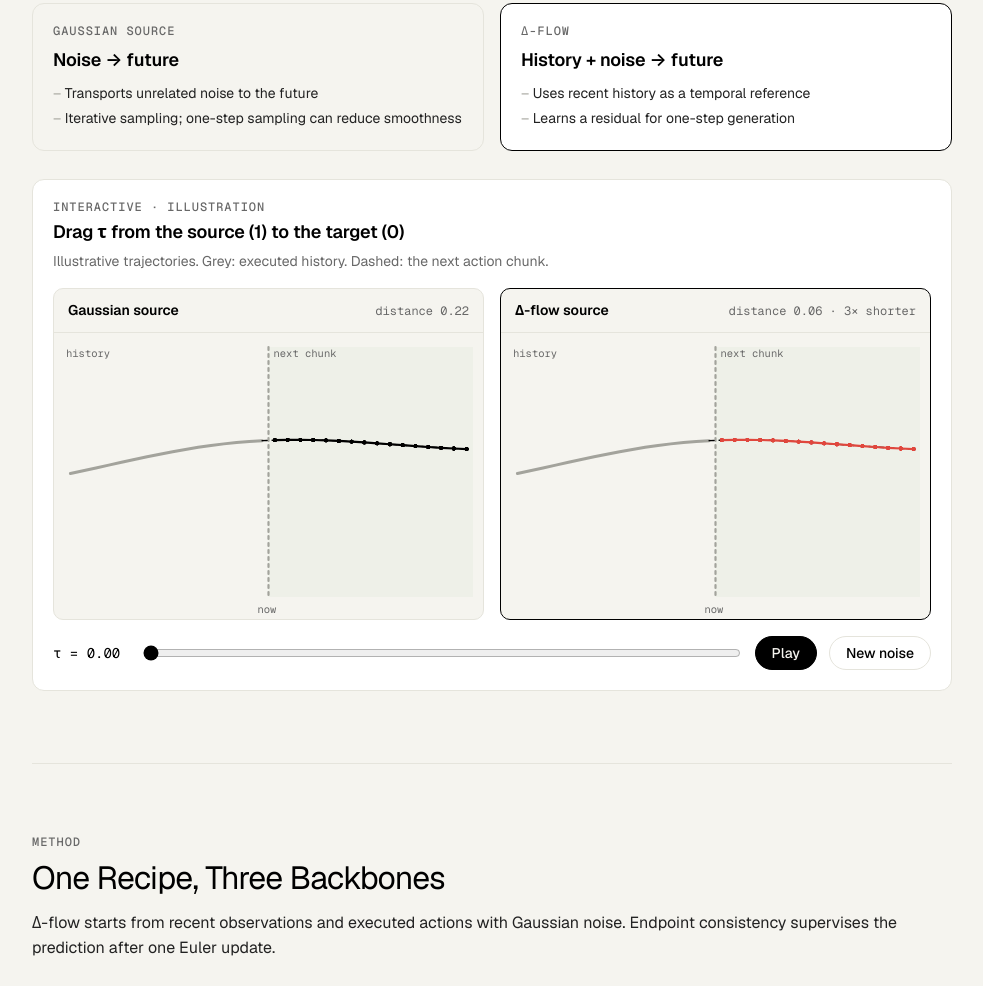
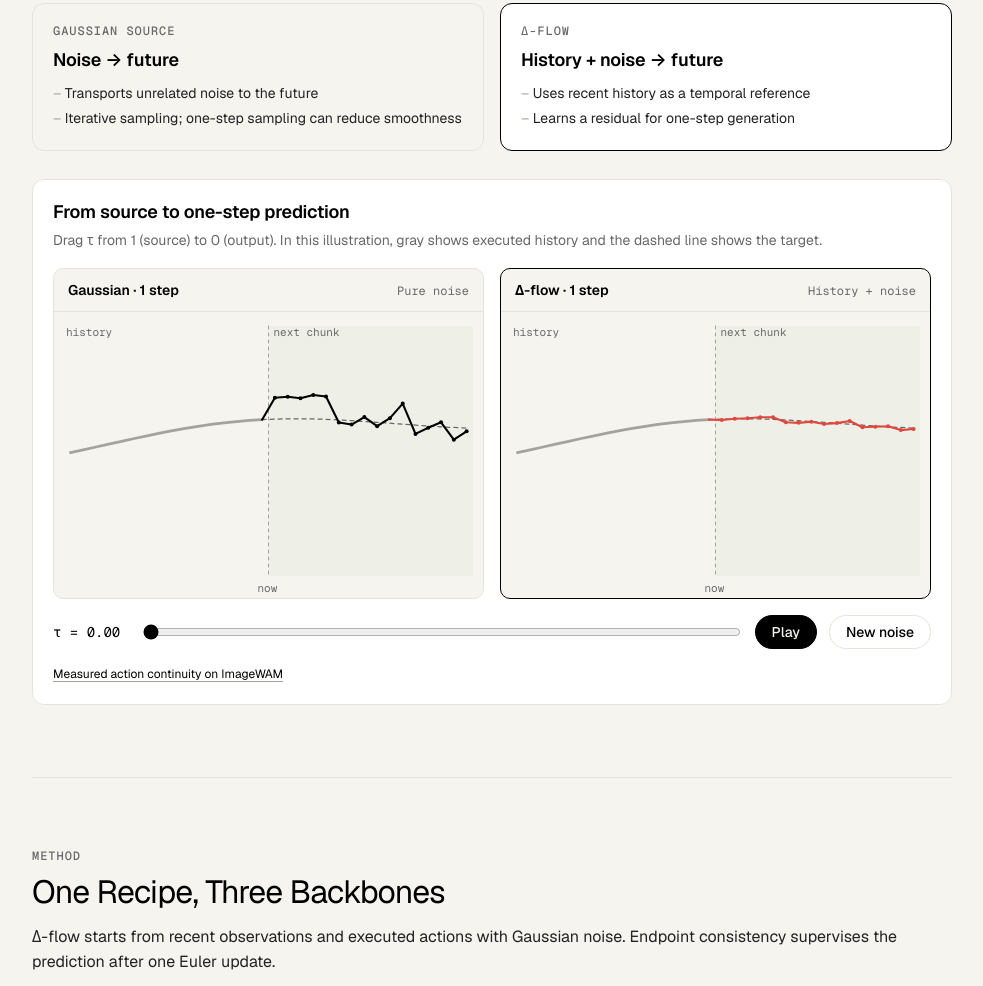
Before and after one commit to zuo-kuangji/delta-flow, a plain HTML site: page docs/index.html in a window 1280 px wide. Shown: the part 1763-2749 px from the top of the page, without its empty margins (148-1131 px from the left). Drawn offline with nearby package versions, Linux system fonts and the light colour scheme.

Commit message:
Show one-step outputs in the flow illustration

```diff
--- a/docs/index.html
+++ b/docs/index.html
@@ -192,6 +192,7 @@ table.res-plus{min-width:780px}
 .dpanel figcaption{display:flex;justify-content:space-between;align-items:baseline;gap:8px;padding:10px 14px;border-bottom:1px solid var(--line);font-size:var(--fs-sm)}
 .dpanel figcaption .mono{color:var(--muted);font-size:var(--fs-xs)}
 .dpanel canvas{display:block;width:100%;aspect-ratio:3/2}
+#tau-demo,#action-continuity{scroll-margin-top:72px}
 .demo-ctrl{display:flex;flex-wrap:wrap;align-items:center;gap:12px}
 .demo-ctrl label{min-width:76px;font-size:var(--fs-sm)}
 .demo-ctrl input[type=range]{flex:1 1 220px;accent-color:var(--ink);min-width:0}
@@ -363,18 +364,17 @@ footer > .wrap{position:relative;padding-block:32px;text-align:center;font:var(-
     </div>
     <div class="box plate demo" id="tau-demo">
       <div class="demo-head">
-        <span class="k">Interactive · illustration</span>
-        <h3>Drag τ from the source (1) to the target (0)</h3>
-        <p>Illustrative trajectories. Grey: executed history. Dashed: the next action chunk.</p>
+        <h3>From source to one-step prediction</h3>
+        <p>Drag τ from 1 (source) to 0 (output). In this illustration, gray shows executed history and the dashed line shows the target.</p>
       </div>
       <div class="demo-panels">
         <figure class="dpanel">
-          <figcaption><b>Gaussian source</b><span class="mono" id="d-g">—</span></figcaption>
-          <canvas id="cv-gauss" aria-label="A cloud of Gaussian noise collapses onto the target action chunk"></canvas>
+          <figcaption><b>Gaussian · 1 step</b><span class="mono">Pure noise</span></figcaption>
+          <canvas id="cv-gauss" aria-label="One action coordinate from a Gaussian source to an illustrative one-step output with a boundary jump and step-to-step variation" role="img"></canvas>
         </figure>
         <figure class="dpanel on">
-          <figcaption><b>Δ-flow source</b><span class="mono" id="d-d">—</span></figcaption>
-          <canvas id="cv-delta" aria-label="The noisy history band moves a short distance onto the target action chunk"></canvas>
+          <figcaption><b>Δ-flow · 1 step</b><span class="mono">History + noise</span></figcaption>
+          <canvas id="cv-delta" aria-label="One action coordinate from a noisy history source to an illustrative one-step output that smoothly continues the history" role="img"></canvas>
         </figure>
       </div>
       <div class="demo-ctrl">
@@ -383,6 +383,7 @@ footer > .wrap{position:relative;padding-block:32px;text-align:center;font:var(-
         <button type="button" class="btn" id="tau-play">Play</button>
         <button type="button" class="btn ghost" id="tau-new">New noise</button>
       </div>
+      <p class="demo-note"><a href="#action-continuity">Measured action continuity on ImageWAM</a></p>
     </div>
   </div>
 </section>
@@ -495,7 +496,7 @@ footer > .wrap{position:relative;padding-block:32px;text-align:center;font:var(-
       <figcaption><b>Latency and success.</b> Timings cover complete local policy calls on an A100-80GB. The π<sub>0.5</sub> timings use JAX LoRA. Dashed lines show LIBERO success, and solid lines show LIBERO-Plus success.</figcaption>
     </figure>
     <p class="body">Across 20 matched successful LIBERO-Long trajectories, ImageWAM's mean action jerk is 0.04335 with complete Δ-flow and 0.19399 with one-step Gaussian sampling, a 4.5× difference. <a href="https://arxiv.org/html/2610.15794#A2.T9">Trajectory results</a></p>
-    <figure class="fig">
+    <figure class="fig" id="action-continuity">
       <img src="static/images/action_continuity.png?v=20261012" alt="Action change and jerk around chunk boundaries on ImageWAM." width="1560" height="662" loading="lazy">
       <figcaption><b>Action smoothness.</b> ImageWAM on LIBERO-Long. Boundary peaks fall 48% for action change and 67% for jerk versus one-step Gaussian sampling. Bands: paired-bootstrap 95% CI.</figcaption>
     </figure>
@@ -695,58 +696,151 @@ document.getElementById('copy-bib').addEventListener('click', function(){
   /* ---------- Demo 1: flow time ---------- */
   var cvG=document.getElementById('cv-gauss'),cvD=document.getElementById('cv-delta');
   if(cvG&&cvD){
-    var H=16,K=28,tau=1,seed=7;
-    function g(t){return 0.52+0.13*Math.sin(0.05*t+0.9)+0.035*Math.sin(0.16*t+2.0);}
-    var hist=[],targ=[];
-    for(var i=0;i<H;i++){hist.push(g(i-H));targ.push(g(i));}
-    // particles in plot units: u = horizontal position across the panel (0..1), v = action value (0..1)
-    function U(i){return (i+H+0.5)/(2*H);}
-    var PG,PD;
+    const horizon=16;
+    const slider=document.getElementById('tau');
+    const tauValue=document.getElementById('tau-val');
+    let tau=Number(slider.value), seed=7;
+    let animation=null, autoplay=null, observer=null;
+    let gaussian, delta, lower, upper;
+
+    function referenceAction(step){
+      return 0.52+0.13*Math.sin(0.05*step+0.9)+0.035*Math.sin(0.16*step+2.0);
+    }
+    const history=Array.from({length:horizon}, (_, i)=>referenceAction(i-horizon));
+    const target=Array.from({length:horizon}, (_, i)=>referenceAction(i));
+
     function sample(){
-      var r=rng(seed*9973+1);PG=[];PD=[];
-      for(var k=0;k<K;k++)for(var i=0;i<H;i++){
-        PG.push({su:Math.min(.985,Math.max(.53,0.76+0.085*gauss(r))),sv:Math.min(.97,Math.max(.05,0.50+0.13*gauss(r))),tu:U(i),tv:targ[i]});
-        PD.push({su:U(i)+0.011*gauss(r),sv:hist[i]+0.024*gauss(r),tu:U(i),tv:targ[i]});
+      const random=rng(seed*9973+1);
+      const noise=Array.from({length:horizon}, ()=>gauss(random));
+      gaussian={
+        source: noise.map(value=>0.50+0.13*value),
+        // A schematic one-step error with a boundary offset and per-step variation.
+        output: target.map((value, i)=>value+0.11*Math.exp(-i/5)+0.032*noise[i]),
+      };
+      delta={
+        source: history.map((value, i)=>value+0.024*noise[i]),
+        output: target.map((value, i)=>value+0.006*noise[i]),
+      };
+      const actions=[...gaussian.source,...delta.source,...gaussian.output,...delta.output];
+      lower=Math.min(0, ...actions);
+      upper=Math.max(1, ...actions);
+    }
+
+    function draw(canvas, trajectory, color){
+      const frame=fit(canvas);
+      if(!frame)return;
+      const {c,w,h}=frame;
+      const left=10, right=w-10, top=24, bottom=h-22;
+      const middle=(left+right)/2;
+      const last=history[horizon-1];
+      const x=(step)=>middle+(step+0.5)*(right-left)/(2*horizon);
+      const y=(value)=>bottom-(value-lower)*(bottom-top)/(upper-lower);
+
+      function stroke(values, start, strokeColor, width, dash=[]){
+        c.strokeStyle=strokeColor;
+        c.lineWidth=width;
+        c.setLineDash(dash);
+        c.beginPath();
+        c.moveTo(x(start), y(values[0]));
+        values.slice(1).forEach((value, i)=>c.lineTo(x(start+i+1), y(value)));
+        c.stroke();
+        c.setLineDash([]);
       }
-      var dg=dist(PG),dd=dist(PD);
-      document.getElementById('d-g').textContent='distance '+dg.toFixed(2);
-      document.getElementById('d-d').textContent='distance '+dd.toFixed(2)+' · '+Math.round(dg/dd)+'× shorter';
+
+      c.clearRect(0,0,w,h);
+      c.fillStyle=C.panel;
+      c.fillRect(middle,top-10,right-middle,bottom-top+10);
+      c.strokeStyle=C.faint;
+      c.lineWidth=1;
+      c.setLineDash([3,4]);
+      c.beginPath();
+      c.moveTo(middle,top-10);
+      c.lineTo(middle,bottom);
+      c.stroke();
+      c.setLineDash([]);
+      c.fillStyle=C.muted;
+      c.font='11px "Geist Mono", ui-monospace, monospace';
+      c.fillText('history', left+2, top);
+      c.fillText('next chunk', middle+5, top);
+      c.fillText('now', middle-11, h-6);
+      c.lineCap='round';
+      c.lineJoin='round';
+      stroke(history,-horizon,C.faint,2.8);
+      stroke([last,...target],-1,C.muted,1.25,[4,4]);
+
+      // Trace the straight segment of the illustrative Euler update at fixed action indices.
+      const actions=trajectory.source.map((value, i)=>tau*value+(1-tau)*trajectory.output[i]);
+      if(tau===0){
+        stroke([last,...actions],-1,color,2.1);
+      }else{
+        stroke(actions,0,color,2.1);
+      }
+      c.fillStyle=color;
+      actions.forEach((value, i)=>{
+        c.beginPath();
+        c.arc(x(i), y(value), 2, 0, 2*Math.PI);
+        c.fill();
+      });
     }
-    function dist(P){var t=0;P.forEach(function(p){t+=Math.hypot(p.su-p.tu,p.sv-p.tv);});return t/P.length;}
-    function draw(cv,P,col,rad){
-      var f=fit(cv);if(!f)return;var c=f.c,w=f.w,h=f.h,pl=10,pr=10,pt=24,pb=22;
-      function X(u){return pl+u*(w-pl-pr);} function Y(v){return h-pb-v*(h-pt-pb);}
-      c.clearRect(0,0,w,h);
-      c.fillStyle=C.panel;c.fillRect(X(0.5),pt-10,X(1)-X(0.5),h-pt-pb+10);
-      c.strokeStyle=C.faint;c.setLineDash([3,4]);c.beginPath();c.moveTo(X(0.5),pt-10);c.lineTo(X(0.5),h-pb);c.stroke();c.setLineDash([]);
-      c.font='10.5px "Geist Mono", ui-monospace, monospace';c.fillStyle=C.muted;
-      c.fillText('history',X(0)+2,pt);c.fillText('next chunk',X(0.5)+5,pt);c.fillText('now',X(0.5)-11,h-6);
-      c.strokeStyle=C.faint;c.lineWidth=3;c.lineCap='round';c.beginPath();
-      for(var i=0;i<H;i++){var x=X(U(i-H)),y=Y(hist[i]);if(!i)c.moveTo(x,y);else c.lineTo(x,y);}c.stroke();
-      c.setLineDash([5,5]);c.strokeStyle=C.ink;c.lineWidth=1.4;c.beginPath();c.moveTo(X(U(-1)),Y(hist[H-1]));
-      for(var i=0;i<H;i++)c.lineTo(X(U(i)),Y(targ[i]));c.stroke();c.setLineDash([]);
-      c.fillStyle=col;c.globalAlpha=0.32;
-      for(var n=0;n<P.length;n++){var p=P[n];var u=(1-tau)*p.tu+tau*p.su,v=(1-tau)*p.tv+tau*p.sv;c.beginPath();c.arc(X(u),Y(v),rad,0,6.283);c.fill();}
-      c.globalAlpha=1;
-      if(tau<0.02){c.strokeStyle=col;c.lineWidth=2.2;c.beginPath();for(var i=0;i<H;i++){var x=X(U(i)),y=Y(targ[i]);if(!i)c.moveTo(x,y);else c.lineTo(x,y);}c.stroke();}
+
+    function render(){
+      draw(cvG,gaussian,C.ink);
+      draw(cvD,delta,C.delta);
+      tauValue.textContent=tau.toFixed(2);
     }
-    function render(){draw(cvG,PG,C.ink,1.9);draw(cvD,PD,C.delta,1.9);document.getElementById('tau-val').textContent=tau.toFixed(2);}
-    var slider=document.getElementById('tau'),anim=null;
-    slider.addEventListener('input',function(){if(anim){cancelAnimationFrame(anim);anim=null;}tau=+slider.value;render();});
+    function setTime(value){
+      tau=value;
+      slider.value=value;
+      render();
+    }
+    function stop(){
+      cancelAnimationFrame(animation);
+      clearTimeout(autoplay);
+      if(observer)observer.disconnect();
+    }
     function play(){
-      if(anim)cancelAnimationFrame(anim);
-      if(reduce){tau=tau>0.5?0:1;slider.value=tau;render();return;}
-      var from=tau>0.02?tau:1,t0=null,dur=1800*Math.max(from,.3);
-      if(from===1){tau=1;}
-      function step(ts){if(t0===null)t0=ts;var k=Math.min(1,(ts-t0)/dur);var e=k<.5?2*k*k:1-Math.pow(-2*k+2,2)/2;tau=from*(1-e);slider.value=tau;render();if(k<1)anim=requestAnimationFrame(step);else anim=null;}
-      anim=requestAnimationFrame(step);
+      stop();
+      if(reduce){
+        setTime(tau>0.5?0:1);
+        return;
+      }
+      const from=tau>0.02?tau:1;
+      const duration=1800*Math.max(from,0.3);
+      let start=null;
+      function step(timestamp){
+        if(start===null)start=timestamp;
+        const progress=Math.min(1,(timestamp-start)/duration);
+        const eased=progress<0.5?2*progress*progress:1-Math.pow(2-2*progress,2)/2;
+        setTime(from*(1-eased));
+        animation=progress<1?requestAnimationFrame(step):null;
+      }
+      animation=requestAnimationFrame(step);
     }
-    document.getElementById('tau-play').addEventListener('click',play);
-    document.getElementById('tau-new').addEventListener('click',function(){seed++;tau=1;slider.value=1;sample();render();});
-    sample();render();
-    window.addEventListener('resize',render);
+
+    slider.addEventListener('input', ()=>{
+      stop();
+      setTime(Number(slider.value));
+    });
+    document.getElementById('tau-play').addEventListener('click', play);
+    document.getElementById('tau-new').addEventListener('click', ()=>{
+      stop();
+      seed++;
+      sample();
+      setTime(1);
+    });
+    sample();
+    render();
+    window.addEventListener('resize', render);
     if(window.ResizeObserver)new ResizeObserver(render).observe(cvD);
-    if(window.IntersectionObserver&&!reduce){var io=new IntersectionObserver(function(es){if(es[0].isIntersecting){io.disconnect();setTimeout(play,350);}},{threshold:0.6});io.observe(cvD);}
+    if(window.IntersectionObserver&&!reduce){
+      observer=new IntersectionObserver(([entry])=>{
+        if(entry.isIntersecting){
+          observer.disconnect();
+          autoplay=setTimeout(play,350);
+        }
+      }, {threshold:0.6});
+      observer.observe(cvD);
+    }
   }
 
   /* ---------- Demo 2: chunk boundaries ---------- */
```
